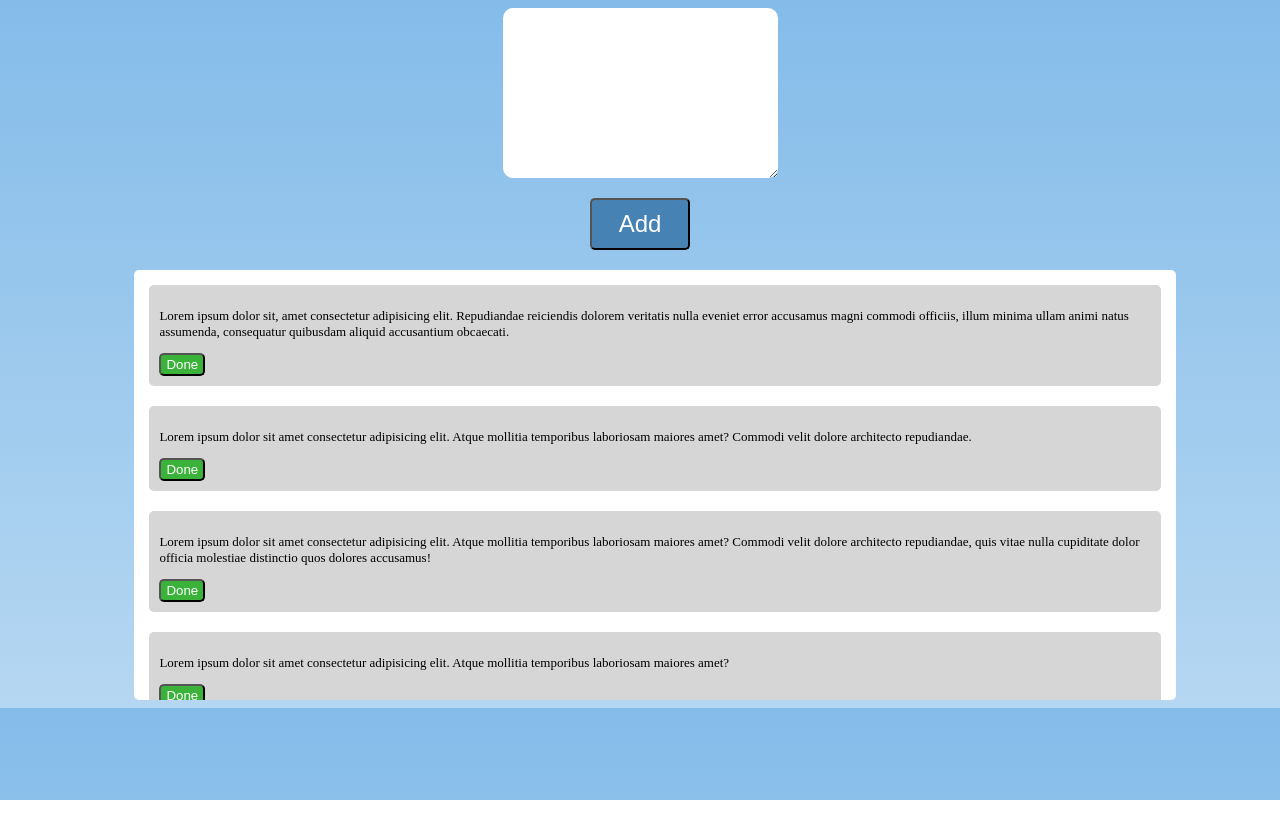
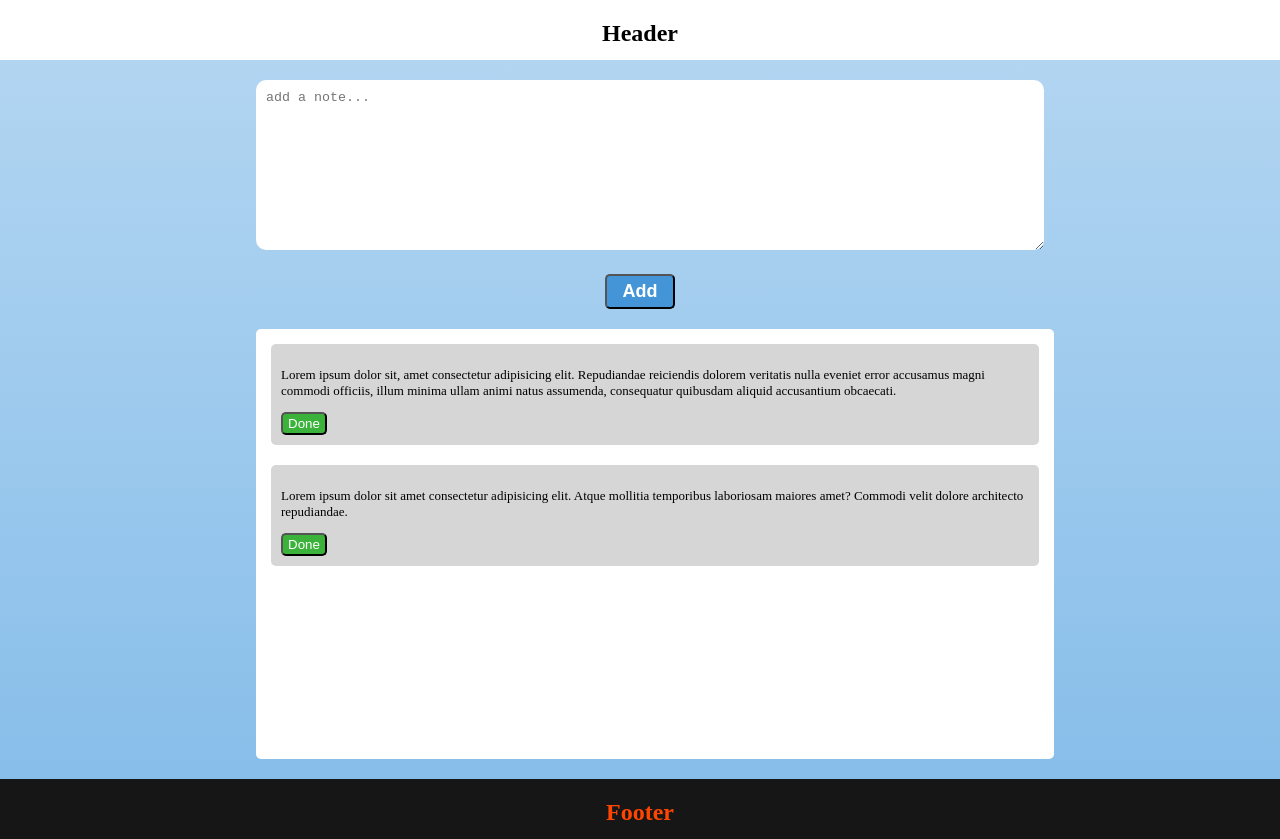
Before and after one commit to FuatYahya17/web_todo, a plain HTML site: page index.html in a window 1280 px wide. Before the commit the page ends 800 px from the top, so only its background shows below. Drawn offline with Linux system fonts and the light colour scheme.

Commit message:
styled the components

```diff
--- a/index.html
+++ b/index.html
@@ -8,15 +8,21 @@
     <link rel="stylesheet" href="style.css" />
   </head>
   <body>
-    <div class="container">
+    <header>
+      <h2>Header</h2>
+    </header>
+    <main class="container">
       <!-- Input for new todo -->
-      <div class="flex flex-cl add-flex">
+      <div class="add-flex">
         <textarea
           id="todo-text"
           class="textarea"
           cols="30"
           rows="10"
+          placeholder="add a note..."
         ></textarea>
+      </div>
+      <div class="btn-container">
         <button id="btn-add-id" class="btn-add" onclick="add_todo()">
           Add
         </button>
@@ -41,32 +47,14 @@
           </p>
           <button class="btn remark">Done</button>
         </div>
-        <div class="note">
-          <p>
-            Lorem ipsum dolor sit amet consectetur adipisicing elit. Atque
-            mollitia temporibus laboriosam maiores amet? Commodi velit dolore
-            architecto repudiandae, quis vitae nulla cupiditate dolor officia
-            molestiae distinctio quos dolores accusamus!
-          </p>
-          <button class="btn remark">Done</button>
-        </div>
-        <div class="note">
-          <p>
-            Lorem ipsum dolor sit amet consectetur adipisicing elit. Atque
-            mollitia temporibus laboriosam maiores amet?
-          </p>
-          <button class="btn remark">Done</button>
-        </div>
-        <div class="note">
-          <p>Lorem ipsum dolor sit amet consectetur adipisicing elit.</p>
-          <button class="btn remark">Done</button>
-        </div>
-        <div class="note">
-          <p>Lorem ipsum dolor sit amet consectetur adipisicing elit.</p>
-          <button class="btn remark">Done</button>
-        </div>
       </div>
-    </div>
+    </main>
+    <!-- <aside>
+      <h2>Sidebar</h2>
+    </aside> -->
+    <footer>
+      <h2>Footer</h2>
+    </footer>
     <script src="main.js"></script>
   </body>
 </html>
--- a/main.js
+++ b/main.js
@@ -1,7 +1,13 @@
+// This function gets a text input from the textarea element and update the notes
+
 function add_todo() {
+  // get note from textarea element
   let note = document.getElementById("todo-text").value;
   if (true) {
+    // get bunch of notes from the notes
     let notes = document.getElementById("notes").innerHTML;
+
+    // add the new note to the previous notes
     new_notes =
       notes +
       `<div class="note">
@@ -10,6 +16,14 @@ function add_todo() {
       `</p>
         <button class="btn remark">Done</button>
       </div>`;
+
+    // Update notes
     document.getElementById("notes").innerHTML = new_notes;
+
+    // Delete everything from the textarea input making it ready for the next input
+    document.getElementById("todo-text").value = "";
   }
 }
+
+// TODO
+// When button done is pressed remove the item from the notes list
--- a/style.css
+++ b/style.css
@@ -1,34 +1,79 @@
 body {
+  margin: 0;
   background-repeat: no-repeat;
   background: linear-gradient(
     to bottom,
-    rgb(132, 188, 233),
-    rgba(132, 188, 233, 0.6)
+    rgba(132, 188, 233, 0.6),
+    rgb(132, 188, 233)
   );
+  display: grid;
+  grid-template-rows: 60px auto 60px;
+  grid-template-columns: 0% auto;
+  grid-template-areas:
+    "header header"
+    "aside main"
+    "footer footer";
 }
 
-.add-flex {
+header {
+  grid-area: header;
+  display: flex;
+  flex-direction: row;
+  justify-content: center;
+  background: white;
+  margin: 0;
+}
+
+main {
+  grid-area: main;
+  padding: 10px 20px;
+}
+
+aside {
+  grid-area: aside;
+}
+
+footer {
+  grid-area: footer;
+  display: flex;
+  flex-direction: row;
+  justify-content: center;
+  background: rgb(22, 22, 22);
+  color: orangered;
+}
+
+.container {
   display: flex;
   flex-direction: column;
-  align-items: center;
+  margin: 20px 20%;
+  padding: 0;
 }
 
 .textarea {
+  width: 100%;
   border-radius: 10px;
   border: 0px;
   padding: 10px;
+
+  margin: 0;
+}
+
+.btn-container {
+  display: flex;
+  flex-direction: row;
+  justify-content: center;
 }
 
 .btn-add {
-  background-color: steelblue;
+  background-color: rgb(68, 149, 216);
   color: white;
-  width: 100px;
+  width: 70px;
   border-radius: 5px;
-  font-size: x-large;
-  padding: 10px;
+  font-size: large;
+  padding: 5px;
   margin-top: 20px;
-  font-weight: normal;
   font-family: "Arial", sans-serif;
+  font-weight: 900;
 }
 
 .btn-add:hover {
@@ -39,10 +84,9 @@ body {
   background-color: white;
   border-radius: 5px;
   padding: 15px;
-  width: 80%;
+  width: 100%;
   height: 50vh;
-  margin-left: 10%;
-  margin-top: 20px;
+  margin: 20px 0 0 0;
   justify-content: space-around;
   display: block;
   overflow: scroll;
```
